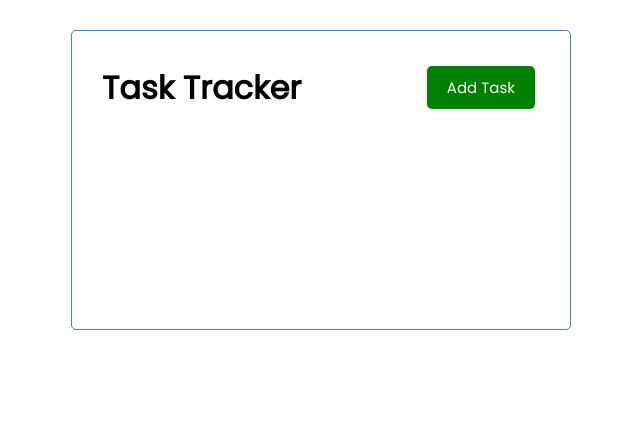
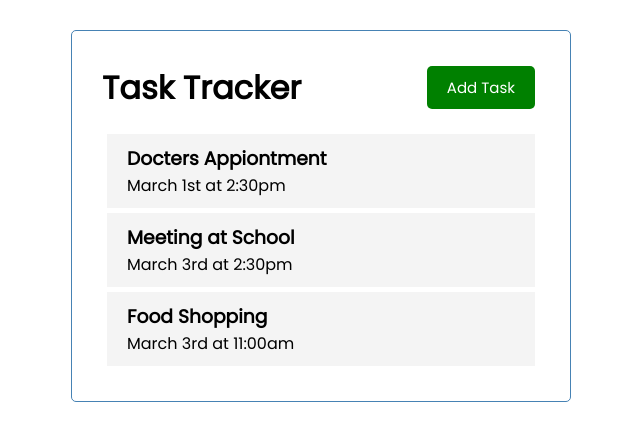
Before and after one commit to NielsOostindie/vueProject, a Vue app: page / in a window 1280 px wide. Shown: the top 440 px of the page, without its empty margins (319-959 px from the left). Built offline with nearby package versions, Linux system fonts and the light colour scheme.

Commit message:
Add some tasks

```diff
--- a/src/App.vue
+++ b/src/App.vue
@@ -1,16 +1,46 @@
 <template>
   <div class="container">
   <Header title="Task Tracker" />
+  <Tasks :tasks="tasks"/>
   </div>
 </template>
 
 <script>
 import Header from './components/Header.vue'
+import Tasks from './components/Tasks.vue'
 
 export default {
   name: 'App',
   components: {
     Header,
+    Tasks,
+  },
+  data(){
+    return{
+      task: []
+    }
+  },
+  created() {
+    this.tasks = [
+      {
+        id: 1,
+        text: 'Docters Appiontment',
+        day: 'March 1st at 2:30pm',
+        reminder: true,
+      },
+      {
+        id: 2,
+        text: 'Meeting at School',
+        day: 'March 3rd at 2:30pm',
+        reminder: true,
+      },
+      {
+        id: 3,
+        text: 'Food Shopping',
+        day: 'March 3rd at 11:00am',
+        reminder: false,
+      },
+    ]
   }
 }
 </script>
--- /dev/null
+++ b/src/components/Task.vue
@@ -0,0 +1,36 @@
+<template>
+<div class="task">
+    <h3>{{ task.text }}</h3>
+    <p>{{ task.day }}</p>
+</div>
+
+</template>
+
+<script>
+export default {
+    name: 'Task',
+    props: {
+        task: Object,
+    }
+}
+</script>
+
+<style scoped>
+.fas {
+  color: red;
+}
+.task {
+  background: #f4f4f4;
+  margin: 5px;
+  padding: 10px 20px;
+  cursor: pointer;
+}
+.task.reminder {
+  border-left: 5px solid green;
+}
+.task h3 {
+  display: flex;
+  align-items: center;
+  justify-content: space-between;
+}
+</style>
--- /dev/null
+++ b/src/components/Tasks.vue
@@ -0,0 +1,23 @@
+<template>
+    <div :key="task.id" v-for="task in tasks">
+    <Task :task="task" />
+    </div>
+</template>
+
+<script>
+import Task from './Task.vue';
+
+export default {
+    name: 'Tasks',
+    props: {
+        tasks: Array
+    },
+    components: {
+        Task
+    }
+}
+</script>
+
+<style scoped>
+
+</style>
```
